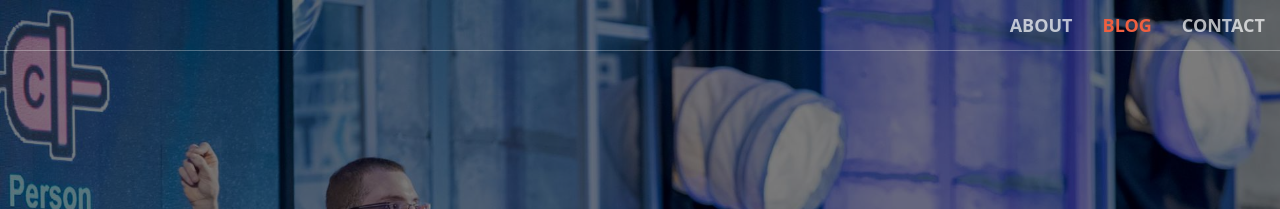
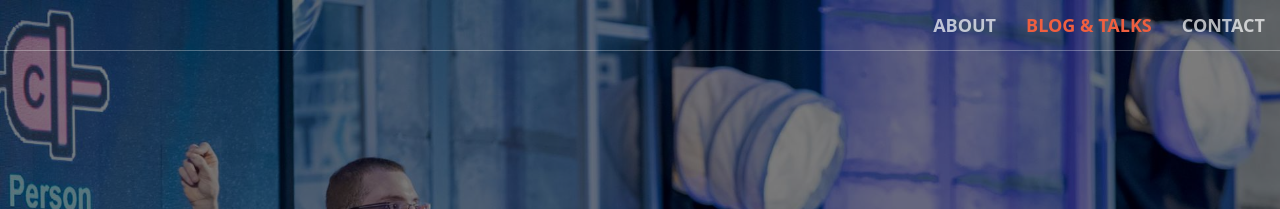
Before and after one commit to idan-bassuk/idan-bassuk.github.io, a Jekyll site: the page built from index.html, in a window 1280 px wide. Shown: the top 209 px of the page. Built offline with Jekyll 4.4.1, drawn with Linux system fonts in a browser that asks for light colours.

Commit message:
Update nav.html

```diff
--- a/_includes/nav.html
+++ b/_includes/nav.html
@@ -13,7 +13,7 @@
         <div class="collapse navbar-collapse" id="bs-example-navbar-collapse-1">
             <ul class="nav navbar-nav navbar-right">
                 <li><a class="page-scroll" href="#about">About</a></li>
-                <li><a class="page-scroll" href="#blog">Blog</a></li>
+                <li><a class="page-scroll" href="#blog">Blog & Talks</a></li>
                 <li><a class="page-scroll" href="#contact">Contact</a></li>
             </ul>
         </div>
```
